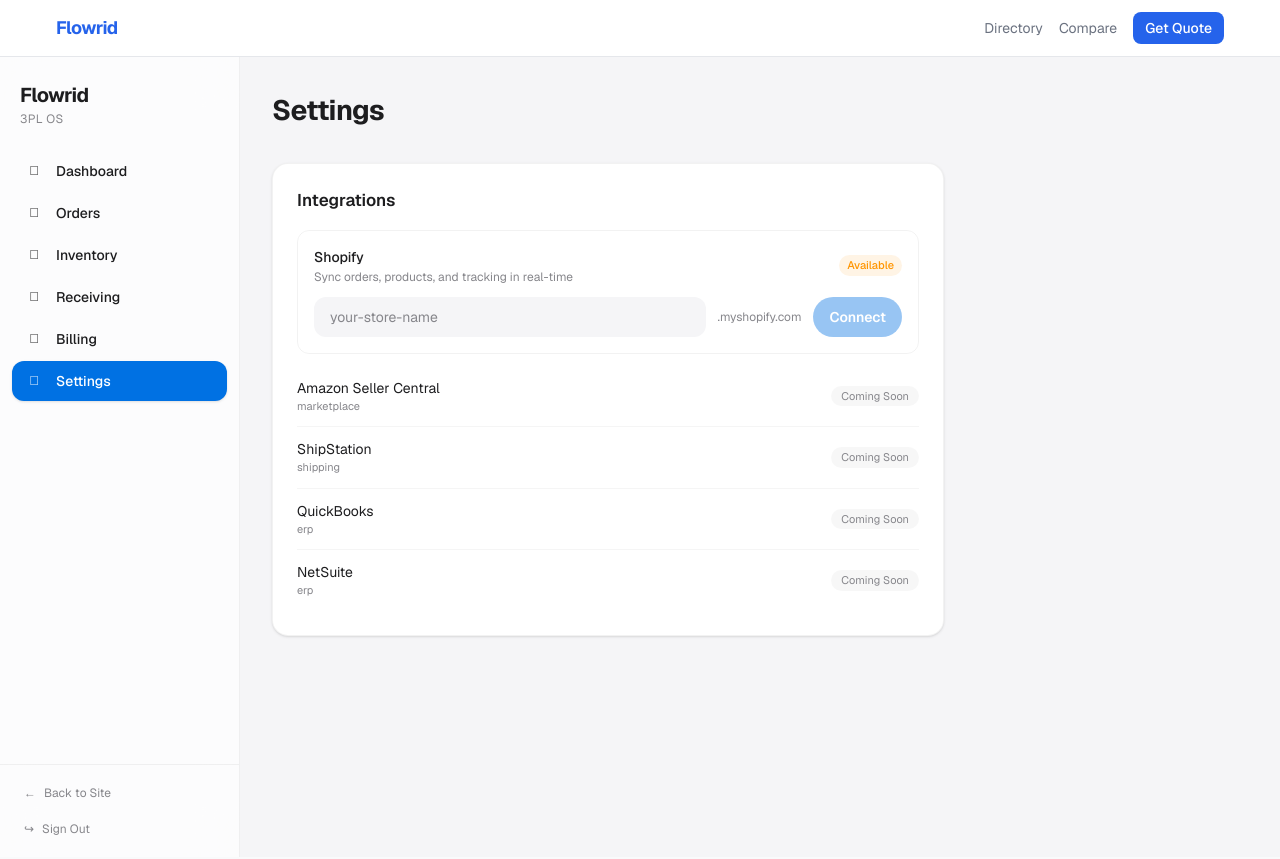
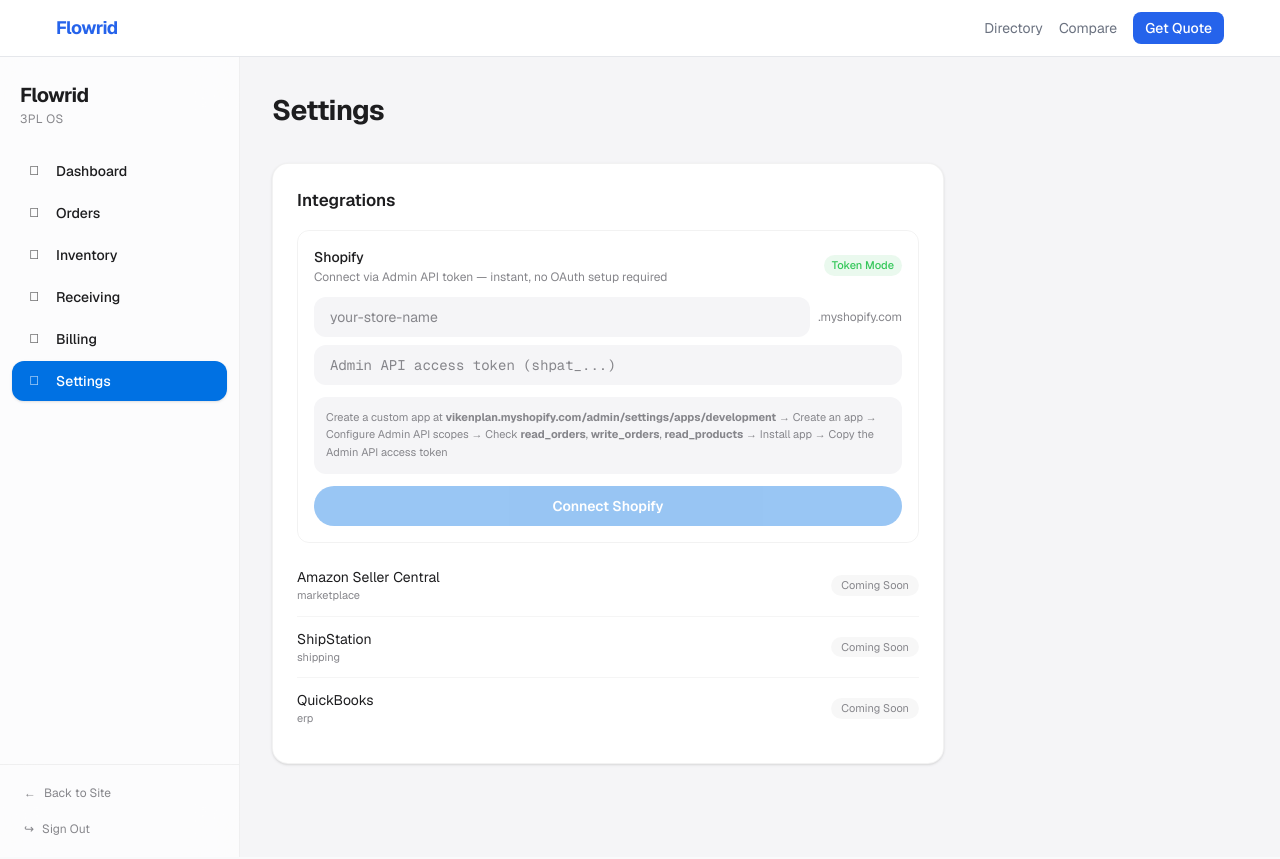
Before and after one commit to flowrid/flowrid, a Next.js app: page /saas/settings in a window 1280 px wide. Shown: the top 859 px of the page. Built offline with nearby package versions, Linux system fonts and the light colour scheme.

Commit message:
feat: Shopify token-based connection — skip OAuth, direct API token mode

```diff
--- /dev/null
+++ b/app/api/saas/integrations/shopify/connect/route.ts
@@ -0,0 +1,50 @@
+import { NextResponse } from "next/server";
+import { createServiceClient } from "@/lib/supabase";
+import { shopifyAPI } from "@/lib/shopify";
+
+const TENANT_ID = "00000000-0000-0000-0000-000000000001";
+
+/**
+ * POST /api/saas/integrations/shopify/connect
+ * 直接用 Admin API Token 连接 Shopify
+ */
+export async function POST(req: Request) {
+  try {
+    const { shop, access_token } = await req.json();
+    if (!shop || !access_token) {
+      return NextResponse.json({ error: "Missing shop or access_token" }, { status: 400 });
+    }
+
+    // 验证 token 有效性
+    const data = await shopifyAPI(shop, access_token, "shop.json");
+    if (!data.shop) {
+      return NextResponse.json({ error: "Invalid token" }, { status: 401 });
+    }
+
+    // 存数据库
+    const supabase = createServiceClient();
+    if (supabase) {
+      const { error } = await supabase.from("integration_connections").upsert({
+        tenant_id: TENANT_ID,
+        platform_type: "shopping_cart",
+        platform_name: "shopify",
+        connection_type: "api",
+        credentials: { shop, access_token },
+        endpoint_url: `https://${shop}.myshopify.com`,
+        is_active: true,
+        sync_frequency: "realtime",
+      }, { onConflict: "tenant_id,platform_name" } as any);
+
+      if (error) console.error("DB upsert error:", error);
+    }
+
+    return NextResponse.json({
+      success: true,
+      shop: data.shop.name,
+      plan: data.shop.plan_name,
+    });
+  } catch (e: any) {
+    console.error("Shopify connect error:", e);
+    return NextResponse.json({ error: e.message }, { status: 500 });
+  }
+}
--- a/app/saas/settings/page.tsx
+++ b/app/saas/settings/page.tsx
@@ -1,84 +1,103 @@
 "use client";
 
-import { useEffect, useState } from "react";
+import { useState } from "react";
 import { useSearchParams } from "next/navigation";
 
-const INTEGRATIONS = [
-  { name: "Shopify", key: "shopify", type: "shopping_cart", authUrl: "/api/saas/integrations/shopify/auth?shop=YOUR_STORE_NAME" },
-  { name: "Amazon Seller Central", key: "amazon", type: "marketplace" },
-  { name: "ShipStation", key: "shipstation", type: "shipping" },
-  { name: "QuickBooks", key: "quickbooks", type: "erp" },
-  { name: "NetSuite", key: "netsuite", type: "erp" },
-];
+export default function SettingsPage() {
+  const [shop, setShop] = useState("");
+  const [token, setToken] = useState("");
+  const [status, setStatus] = useState<string | null>(null);
+  const searchParams = useSearchParams();
 
-export default function SettingsPage() {
-  const [shopifyShop, setShopifyShop] = useState("");
-  const [connecting, setConnecting] = useState<string | null>(null);
-  const searchParams = useSearchParams();
-  const integrated = searchParams.get("integrated");
-  const error = searchParams.get("error");
+  async function connectToken() {
+    if (!shop.trim() || !token.trim()) return;
+    setStatus("connecting");
 
-  function connectShopify() {
-    if (!shopifyShop.trim()) return;
-    const storeName = shopifyShop.trim().replace(".myshopify.com", "");
-    window.location.href = `/api/saas/integrations/shopify/auth?shop=${storeName}`;
+    const res = await fetch("/api/saas/integrations/shopify/connect", {
+      method: "POST",
+      headers: { "Content-Type": "application/json" },
+      body: JSON.stringify({ shop: shop.trim(), access_token: token.trim() }),
+    });
+
+    if (res.ok) {
+      setStatus("connected");
+    } else {
+      setStatus("failed");
+    }
   }
 
   return (
     <div className="p-6 md:p-8 max-w-[1280px]">
       <h1 className="text-[28px] font-bold tracking-tight text-[#1D1D1F] mb-8">Settings</h1>
 
-      {integrated === "shopify" && (
+      {status === "connected" && (
         <div className="mb-6 bg-[#34C759]/10 text-[#34C759] rounded-2xl p-4 text-sm font-medium">
-          Shopify connected successfully! Orders will sync automatically.
+          Shopify connected successfully!
         </div>
       )}
-      {error && (
+      {status === "failed" && (
         <div className="mb-6 bg-[#FF3B30]/10 text-[#FF3B30] rounded-2xl p-4 text-sm font-medium">
-          Connection failed. Please try again.
+          Connection failed. Check your store name and token.
         </div>
       )}
 
       <div className="space-y-6 max-w-2xl">
-        {/* Integrations */}
         <section className="bg-white rounded-2xl shadow-sm border border-black/5 p-6">
           <h2 className="text-[17px] font-semibold text-[#1D1D1F] mb-4">Integrations</h2>
 
-          {/* Shopify — Working OAuth */}
+          {/* Shopify — API Token */}
           <div className="border border-black/5 rounded-xl p-4 mb-3">
-            <div className="flex items-center justify-between">
+            <div className="flex items-center justify-between mb-3">
               <div>
                 <p className="text-sm font-medium text-[#1D1D1F]">Shopify</p>
-                <p className="text-xs text-[#86868B] mt-0.5">Sync orders, products, and tracking in real-time</p>
+                <p className="text-xs text-[#86868B] mt-0.5">Connect via Admin API token — instant, no OAuth setup required</p>
               </div>
-              <span className="text-[11px] bg-[#FF9500]/10 text-[#FF9500] px-2 py-0.5 rounded-full font-medium">Available</span>
+              <span className="text-[11px] bg-[#34C759]/10 text-[#34C759] px-2 py-0.5 rounded-full font-medium">Token Mode</span>
             </div>
-            <div className="flex items-center gap-3 mt-3">
+
+            <div className="space-y-2">
+              <div className="flex items-center gap-2">
+                <input
+                  type="text"
+                  placeholder="your-store-name"
+                  value={shop}
+                  onChange={(e) => setShop(e.target.value)}
+                  className="flex-1 bg-[#F5F5F7] border-0 rounded-xl px-4 py-2.5 text-sm text-[#1D1D1F] placeholder:text-[#86868B] focus:outline-none focus:ring-2 focus:ring-[#0071E3]/20"
+                />
+                <span className="text-xs text-[#86868B] shrink-0">.myshopify.com</span>
+              </div>
               <input
-                type="text"
-                placeholder="your-store-name"
-                value={shopifyShop}
-                onChange={(e) => setShopifyShop(e.target.value)}
-                className="flex-1 bg-[#F5F5F7] border-0 rounded-xl px-4 py-2.5 text-sm text-[#1D1D1F] placeholder:text-[#86868B] focus:outline-none focus:ring-2 focus:ring-[#0071E3]/20"
+                type="password"
+                placeholder="Admin API access token (shpat_...)"
+                value={token}
+                onChange={(e) => setToken(e.target.value)}
+                className="w-full bg-[#F5F5F7] border-0 rounded-xl px-4 py-2.5 text-sm text-[#1D1D1F] placeholder:text-[#86868B] focus:outline-none focus:ring-2 focus:ring-[#0071E3]/20 font-mono"
               />
-              <span className="text-xs text-[#86868B]">.myshopify.com</span>
-              <button
-                onClick={connectShopify}
-                disabled={!shopifyShop.trim()}
-                className="bg-[#0071E3] text-white px-4 py-2.5 rounded-full text-sm font-semibold hover:bg-[#0077ED] disabled:opacity-40 transition-colors shrink-0"
-              >
-                Connect
-              </button>
             </div>
+
+            <div className="mt-3 p-3 bg-[#F5F5F7] rounded-xl text-[11px] text-[#86868B] leading-relaxed">
+              Create a custom app at <b>vikenplan.myshopify.com/admin/settings/apps/development</b> →
+              Create an app → Configure Admin API scopes → Check <b>read_orders</b>, <b>write_orders</b>, <b>read_products</b> →
+              Install app → Copy the Admin API access token
+            </div>
+
+            <button
+              onClick={connectToken}
+              disabled={!shop.trim() || !token.trim() || status === "connecting"}
+              className="mt-3 w-full bg-[#0071E3] text-white py-2.5 rounded-full text-sm font-semibold hover:bg-[#0077ED] disabled:opacity-40 transition-colors"
+            >
+              {status === "connecting" ? "Connecting..." : "Connect Shopify"}
+            </button>
           </div>
 
-          {/* Other integrations — coming soon */}
-          {INTEGRATIONS.filter(i => i.key !== "shopify").map((int) => (
-            <div key={int.key} className="flex items-center justify-between py-3 border-b border-black/[0.04] last:border-0">
-              <div>
-                <p className="text-sm text-[#1D1D1F]">{int.name}</p>
-                <p className="text-[11px] text-[#86868B]">{int.type}</p>
-              </div>
+          {/* Other integrations */}
+          {[
+            { name: "Amazon Seller Central", type: "marketplace" },
+            { name: "ShipStation", type: "shipping" },
+            { name: "QuickBooks", type: "erp" },
+          ].map((i) => (
+            <div key={i.name} className="flex items-center justify-between py-3 border-b border-black/[0.04] last:border-0">
+              <div><p className="text-sm text-[#1D1D1F]">{i.name}</p><p className="text-[11px] text-[#86868B]">{i.type}</p></div>
               <span className="text-[11px] bg-black/[0.03] text-[#86868B] px-2.5 py-0.5 rounded-full">Coming Soon</span>
             </div>
           ))}
```
